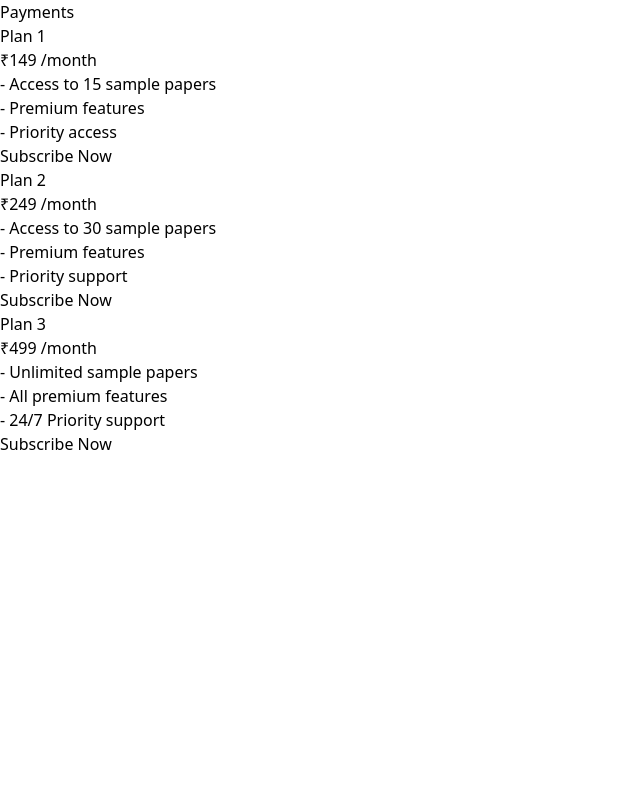
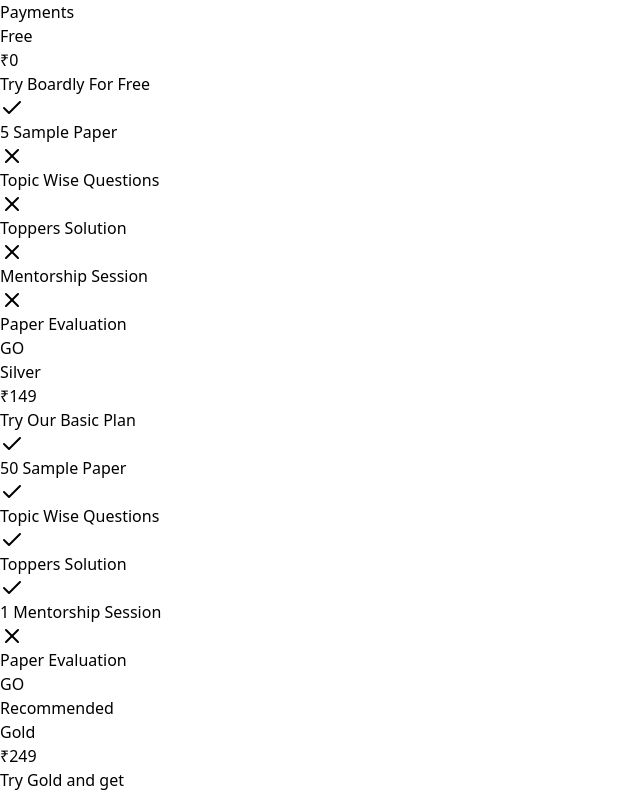
Before and after one commit to knightofkalki/Boardly, a React (Vite) app: page /subscriptions in a window 1280 px wide. Shown: the part 609-1401 px from the top of the page, without its empty margins (0-640 px from the left). Before the commit the page ends 1065 px from the top, so only its background shows below. Built offline with nearby package versions, Linux system fonts and the light colour scheme; no server answers; sample sign-in values are in the browser's storage; a web font is replaced by a local one.

Commit message:
revamp payments page

```diff
--- a/src/components/Subscription.jsx
+++ b/src/components/Subscription.jsx
@@ -2,6 +2,8 @@
 import { API_URL } from "../shared/api";
 import plans from "../data/plans.json";
 import Loader from "./Loader";
+import { motion } from 'framer-motion'
+import { Check, X } from 'lucide-react'
 
 const getAuthToken = () => `Bearer ${localStorage.getItem('token')}`;
 
@@ -124,6 +126,29 @@
         }
     };
 
+    const containerVariants = {
+        hidden: { opacity: 0 },
+        visible: {
+          opacity: 1,
+          transition: {
+            staggerChildren: 0.1
+          }
+        }
+      }
+
+      const cardVariants = {
+        hidden: { opacity: 0, y: 50 },
+        visible: {
+          opacity: 1,
+          y: 0,
+          transition: {
+            type: "spring",
+            stiffness: 100,
+            damping: 15
+          }
+        }
+      }
+
     useEffect(() => {
         const initialize = async () => {
             await fetchSubscriptionStatus();
@@ -148,7 +173,7 @@
                 <div className="animate-spin mt-12 rounded-full h-20 w-20 border-t-4 border-orange-500 border-solid"></div>
               </div>
             ) : (
-                <div className="max-w-5xl mx-auto">
+                <div className="w-3/4 mx-auto">
                     {subscription && (
                         <div className="subscription-info mb-8 bg-white p-6 rounded-lg shadow-md">
                             <p className="text-lg font-medium text-gray-700">
@@ -163,30 +188,69 @@
                             )}
                         </div>
                     )}
-                    <div className="plans grid grid-cols-1 md:grid-cols-3 gap-6">
-                        {plans.map(plan => (
-                            <div
-                                key={plan.id}
-                                className="plan-card p-6 bg-white rounded-lg shadow-lg hover:shadow-xl transition-shadow"
+                    <section className="py-16 px-4 sm:px-6 lg:px-8 w-full bg-gray-50">
+                        <div className="w-full mx-auto">
+                            <motion.div
+                            variants={containerVariants}
+                            initial="hidden"
+                            animate="visible"
+                            className="grid md:grid-cols-2 2xl:grid-cols-4 gap-8"
                             >
-                                <h2 className="plan-name text-xl font-semibold mb-4 text-gray-800">{plan.name}</h2>
-                                <div className="price text-2xl font-bold text-indigo-600 mb-4">
-                                    ₹{plan.price} <span className="text-sm font-normal">/month</span>
+                            {plans.map((tier) => (
+                                <motion.div
+                                key={tier.name}
+                                variants={cardVariants}
+                                whileHover={{
+                                    scale: 1.03,
+                                    transition: { duration: 0.2 }
+                                }}
+                                className="relative bg-white rounded-2xl shadow-lg p-8 border border-gray-100"
+                                >
+                                {tier.isRecommended && (
+                                    <div className="absolute -top-3 left-1/2 transform -translate-x-1/2 bg-[#9AE6B4] text-green-800 px-4 py-1 rounded-full text-sm font-medium">
+                                    Recommended
+                                    </div>
+                                )}
+
+                                <div className="text-center mb-6">
+                                    <h3 className="text-2xl font-semibold text-gray-900 mb-2">
+                                    {tier.name}
+                                    </h3>
+                                    <div className="flex items-baseline justify-center gap-1">
+                                    <span className="text-lg">₹</span>
+                                    <span className="text-4xl font-bold">{tier.price}</span>
+                                    </div>
+                                    <p className="text-gray-600 mt-2">{tier.description}</p>
                                 </div>
-                                <ul className="features mb-4 space-y-2 text-gray-600">
-                                    {plan.features.map((feature, index) => (
-                                        <li key={index}>- {feature}</li>
+
+                                <ul className="space-y-4 mb-8">
+                                    {tier.features.map((feature, index) => (
+                                    <li key={index} className="flex items-center gap-3">
+                                        {feature.available ? (
+                                        <Check className="h-5 w-5 text-green-500 flex-shrink-0" />
+                                        ) : (
+                                        <X className="h-5 w-5 text-red-500 flex-shrink-0" />
+                                        )}
+                                        <span className="text-gray-600">
+                                        {feature.value && `${feature.value} `}{feature.text}
+                                        </span>
+                                    </li>
                                     ))}
                                 </ul>
-                                <button
-                                    className="btn w-full py-2 bg-indigo-500 text-white rounded-lg hover:bg-indigo-600 transition-colors"
-                                    onClick={() => handlePayment(plan.id, plan.price)}
+
+                                <motion.button
+                                    whileHover={{ scale: 1.05 }}
+                                    whileTap={{ scale: 0.95 }}
+                                    onClick={() => handlePayment(tier.id, tier.price)}
+                                    className="w-full bg-black text-white rounded-lg py-3 font-medium hover:bg-gray-800 transition-colors"
                                 >
-                                    Subscribe Now
-                                </button>
-                            </div>
-                        ))}
-                    </div>
+                                    GO
+                                </motion.button>
+                                </motion.div>
+                            ))}
+                            </motion.div>
+                        </div>
+                        </section>
                     {message.text && (
                         <div
                             className={`message mt-6 p-4 rounded-md text-center font-medium ${message.type === 'success' ? 'bg-green-100 text-green-700' : message.type === 'info' ? 'bg-blue-100 text-blue-700' : 'bg-red-100 text-red-700'
--- a/src/data/plans.json
+++ b/src/data/plans.json
@@ -1,32 +1,54 @@
 [
     {
-        "id": "PLAN1",
-        "name": "Plan 1",
-        "price": 149,
+        "name": "Free",
+        "price": 0,
+        "description": "Try Boardly For Free",
         "features": [
-            "Access to 15 sample papers",
-            "Premium features",
-            "Priority access"
+            { "text": "Sample Paper", "value": "5", "available": true },
+            { "text": "Topic Wise Questions", "value": "", "available": false },
+            { "text": "Toppers Solution", "value": "", "available": false },
+            { "text": "Mentorship Session", "value": "", "available": false },
+            { "text": "Paper Evaluation", "value": "", "available": false }
         ]
     },
     {
-        "id": "PLAN2",
-        "name": "Plan 2",
-        "price": 249,
+        "name": "Silver",
+        "id":"PLAN1",
+        "price": 149,
+        "description": "Try Our Basic Plan",
         "features": [
-            "Access to 30 sample papers",
-            "Premium features",
-            "Priority support"
+            { "text": "Sample Paper", "value": "50", "available": true },
+            { "text": "Topic Wise Questions", "value": "", "available": true },
+            { "text": "Toppers Solution", "value": "", "available": true },
+            { "text": "Mentorship Session", "value": "1", "available": true },
+            { "text": "Paper Evaluation", "value": "", "available": false }
         ]
     },
     {
-        "id": "PLAN3",
-        "name": "Plan 3",
+        "name": "Gold",
+        "id":"PLAN2",
+        "price": 249,
+        "description": "Try Gold and get",
+        "features": [
+            { "text": "Sample Paper", "value": "50", "available": true },
+            { "text": "Topic Wise Questions", "value": "", "available": true },
+            { "text": "Toppers Solution", "value": "", "available": true },
+            { "text": "Mentorship Session", "value": "5", "available": true },
+            { "text": "Paper Evaluation", "value": "1", "available": true }
+        ],
+        "isRecommended": true
+    },
+    {
+        "name": "Platinum",
+        "id":"PLAN3",
         "price": 499,
+        "description": "Try Platinum and Get",
         "features": [
-            "Unlimited sample papers",
-            "All premium features",
-            "24/7 Priority support"
+            { "text": "Sample Paper", "value": "50", "available": true },
+            { "text": "Topic Wise Questions", "value": "", "available": true },
+            { "text": "Toppers Solution", "value": "", "available": true },
+            { "text": "Mentorship Session", "value": "5", "available": true },
+            { "text": "Paper Evaluation", "value": "10", "available": true }
         ]
     }
 ]
```
